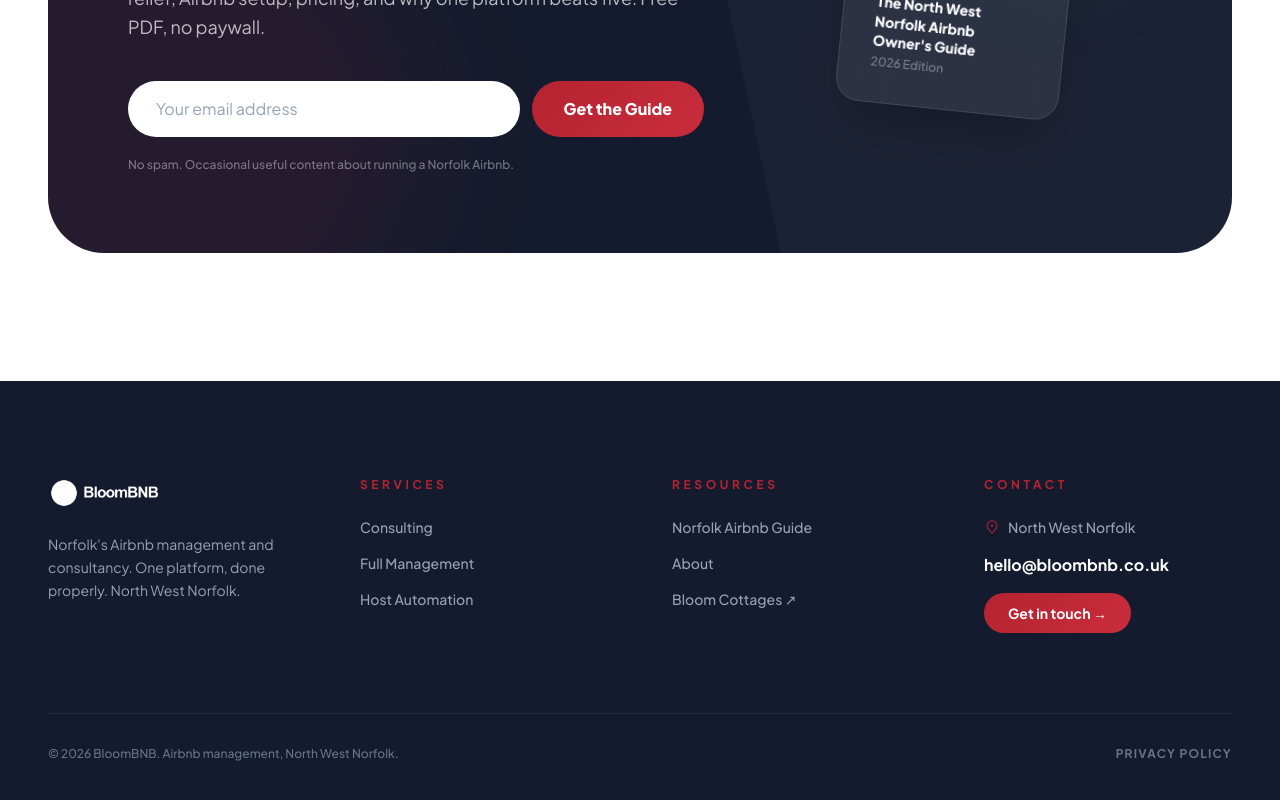
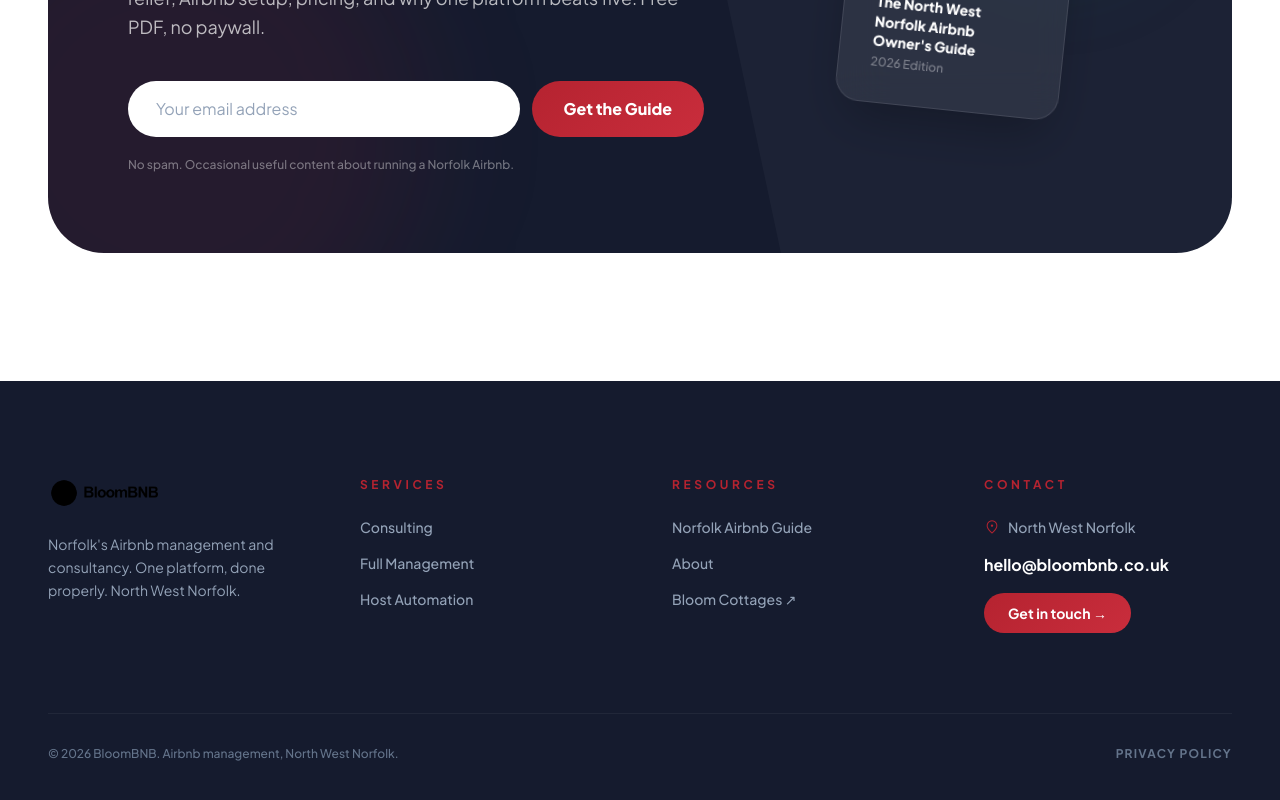
Before and after one commit to bloomdaniel3-collab/bloom-bnb, a plain HTML site: page index.html in a window 1280 px wide. Shown: the part 3501-4301 px from the top of the page. Drawn offline with nearby package versions, Linux system fonts and the light colour scheme.

Commit message:
Change logo filter from invert(1) to invert(0)
Updated logo filter style to remove inversion.

```diff
--- a/index.html
+++ b/index.html
@@ -421,7 +421,7 @@
       <div class="space-y-6">
         <a href="/" aria-label="BloomBNB — home">
           <!-- Logo on dark: you may want a white/inverted version. Using the standard one here — swap to a light variant if you have one. -->
-          <img src="/assets/images/bloombnb.jpg" alt="BloomBNB" class="footer-logo rounded-md" style="filter: brightness(0) invert(1);" />
+          <img src="/assets/images/bloombnb.jpg" alt="BloomBNB" class="footer-logo rounded-md" style="filter: brightness(0) invert(0);" />
         </a>
         <p class="text-slate-400 leading-relaxed max-w-xs text-sm">Norfolk's Airbnb management and consultancy. One platform, done properly. North West Norfolk.</p>
       </div>
```
